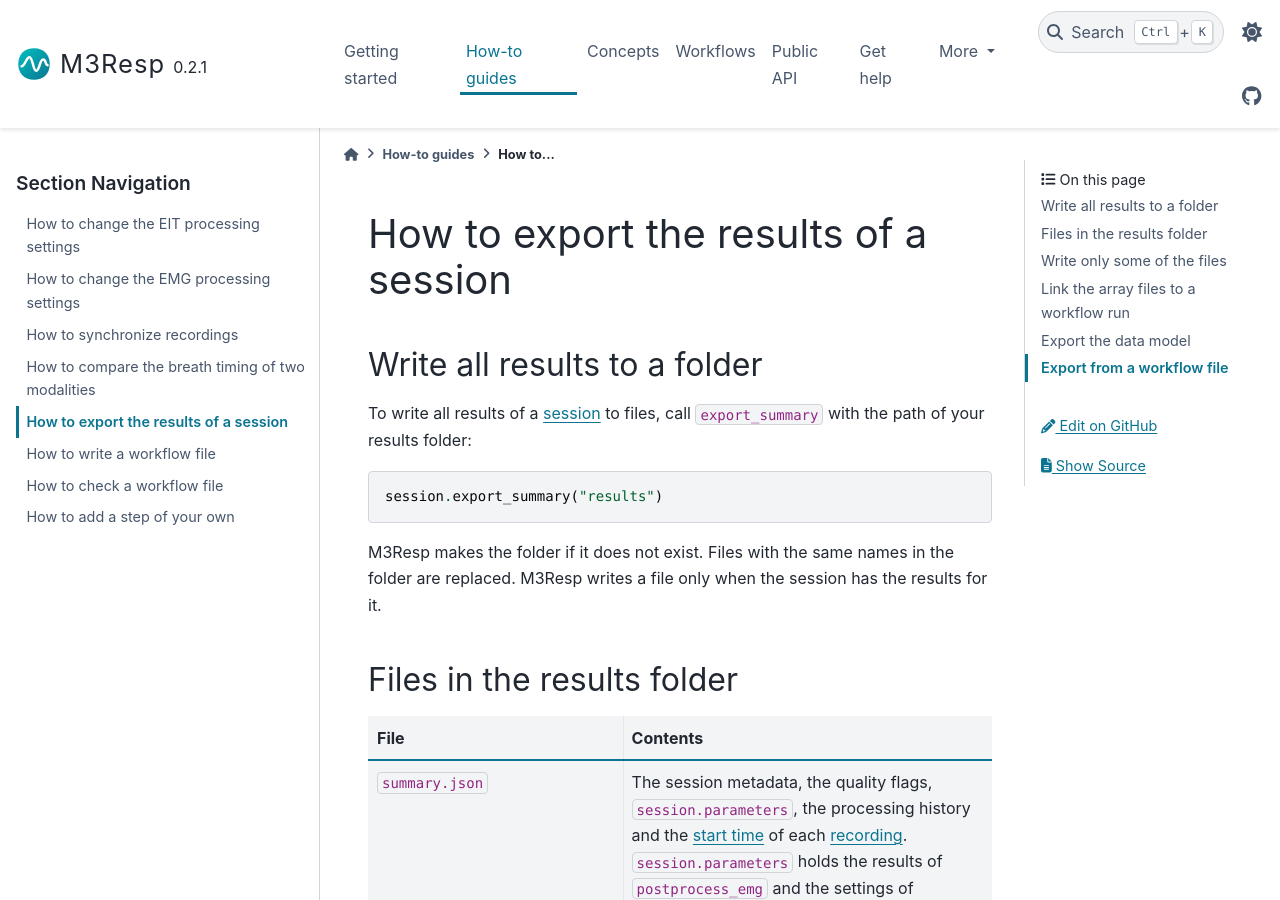
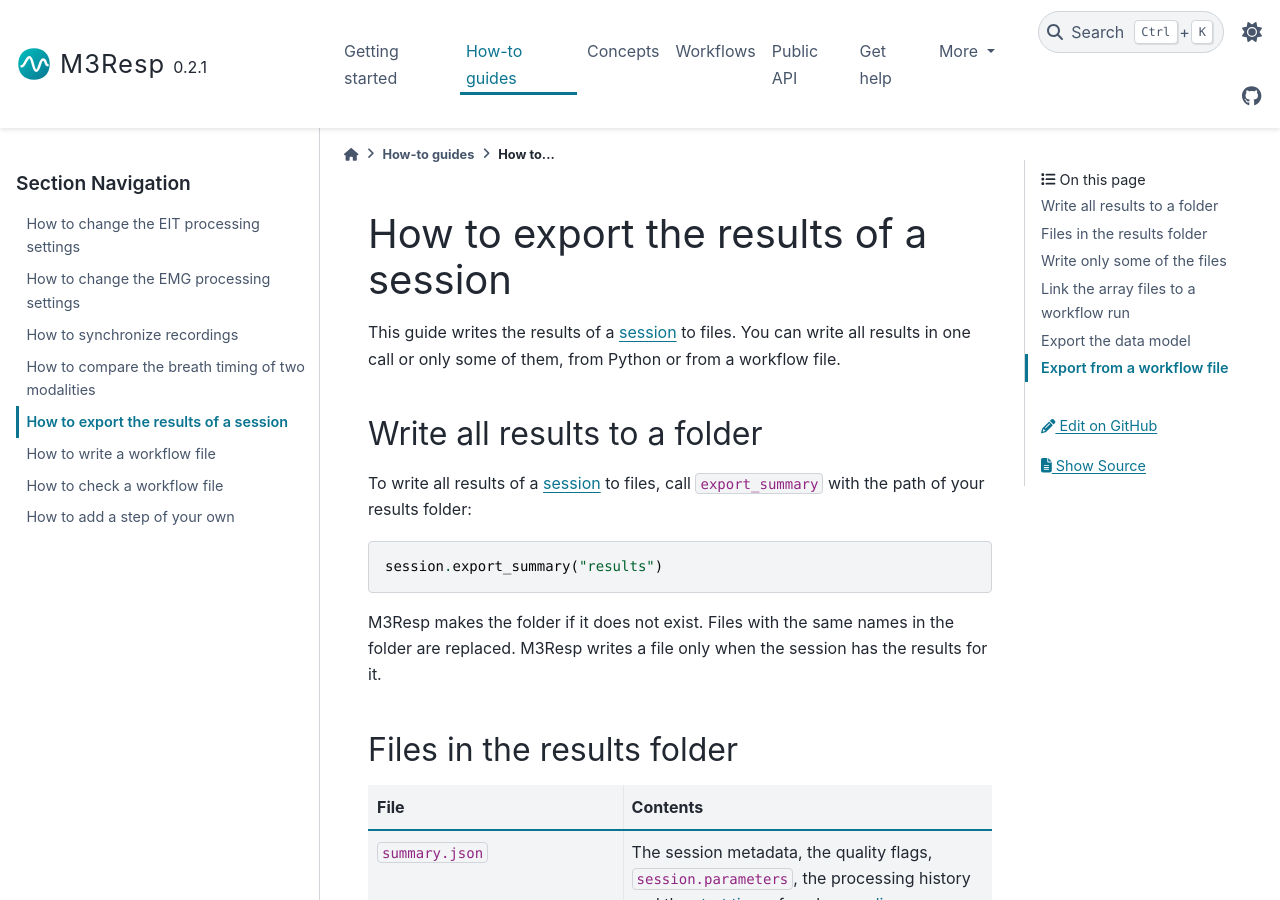
Before and after one commit to M3RESP/m3resp, a Sphinx documentation site: the page built from docs/how-to/export-results.md, in a window 1280 px wide and 900 px high. Built offline with Sphinx 7.4.7 and the PyData theme 0.15.4, drawn with Linux system fonts in a browser that asks for light colours; pages that are not in the unit, such as notebooks, are missing from menus.

Commit message:
docs: start the getting started page and three guides with what they do
The first sentence of each page now says what the page does, so readers
can see at once if they have the right page.

```diff
--- a/docs/how-to/export-results.md
+++ b/docs/how-to/export-results.md
@@ -1,4 +1,6 @@
 # How to export the results of a session
+
+This guide writes the results of a {term}`session` to files. You can write all results in one call or only some of them, from Python or from a workflow file.
 
 ## Write all results to a folder
 
```
Also changed, not shown: docs/getting-started.md (+2 -0 lines), docs/how-to/compare-breath-timing.md (+2 -0 lines), docs/how-to/synchronize-recordings.md (+2 -0 lines).
